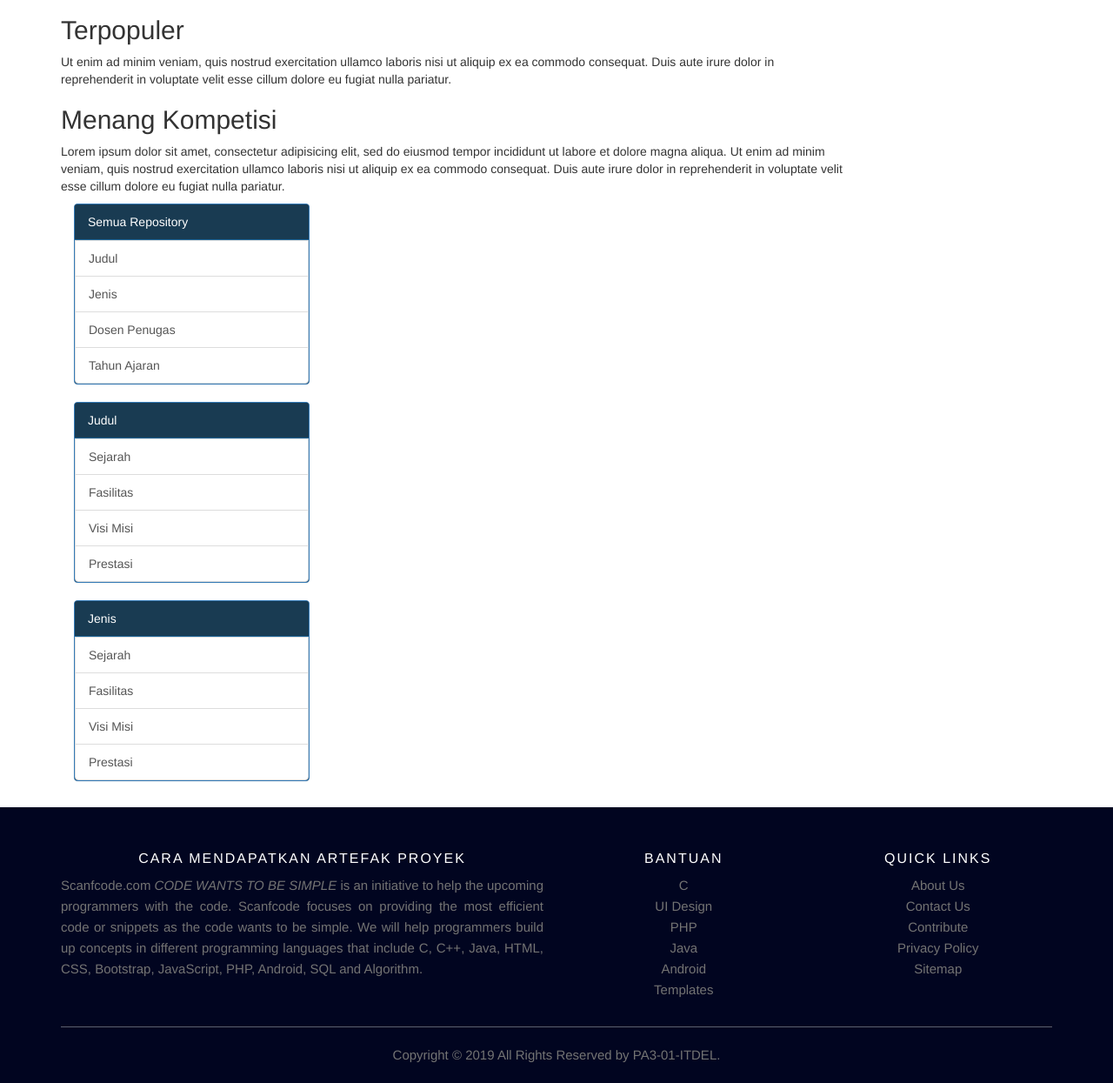
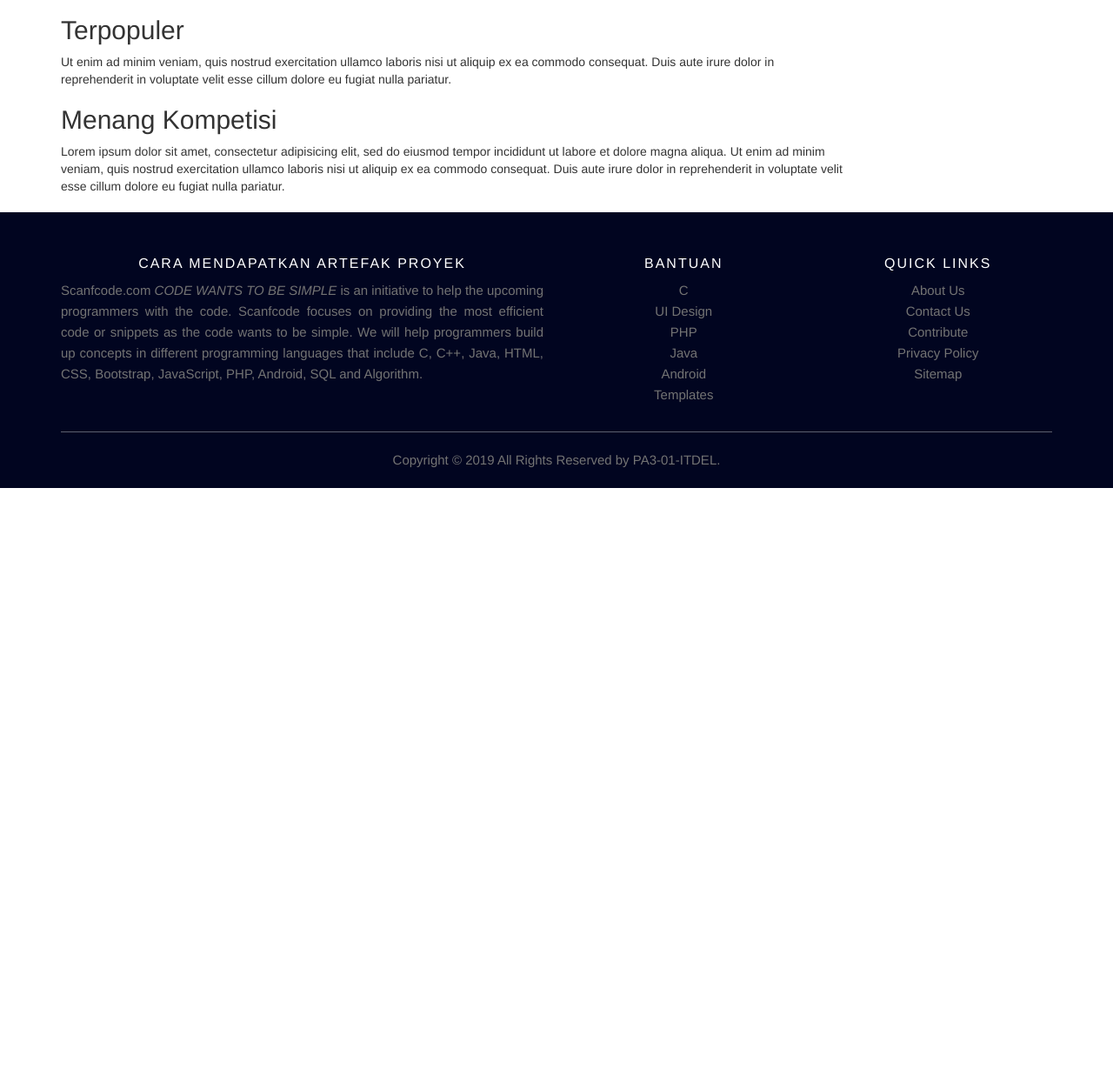
Before and after one commit to jhonsonsamueltua/sippm-del, a Yii app: template frontend/views/site/index.php in a window 1280 px wide. Shown: the part 918-2163 px from the top of the page at 87% size. After the commit the page ends 1479 px from the top, so only its background shows below. Run offline with PHP 8.4 and a stand-in for Yii, Linux system fonts and the light colour scheme; the template is opened without the code that fills it, so the values that code supplies are empty; some libraries are stand-ins or nearby versions.

Commit message:
Fix error when merging branch

```diff
--- a/frontend/views/site/index.php
+++ b/frontend/views/site/index.php
@@ -35,34 +35,4 @@ $css = ['css/site.css'];
         ex ea commodo consequat. Duis aute irure dolor in reprehenderit in voluptate velit esse cillum dolore eu
         fugiat nulla pariatur.</p>
     </div>
-
-    <div class="col-md-4">
-        <div class="panel panel-primary" style= "background-color:#193b52;">
-            <div class="panel-heading" style= "background-color:#193b52;">
-                <i class='fa fa-file-text-o fa-fw'></i> Semua Repository
-            </div>
-            <a href="sejarah.html" class="list-group-item">Judul</a>
-            <a href="fasilitas.html" class="list-group-item">Jenis</a>
-            <a href="visi.html" class="list-group-item">Dosen Penugas</a>
-            <a href="prestasi.html" class="list-group-item">Tahun Ajaran</a>
-        </div>
-        <div class="panel panel-primary" style= "background-color:#193b52;">
-            <div class="panel-heading" style= "background-color:#193b52;">
-                <i class='fa fa-file-text-o fa-fw'></i> Judul
-            </div>
-            <a href="sejarah.html" class="list-group-item">Sejarah</a>
-            <a href="fasilitas.html" class="list-group-item">Fasilitas</a>
-            <a href="visi.html" class="list-group-item">Visi Misi</a>
-            <a href="prestasi.html" class="list-group-item">Prestasi</a>
-        </div>
-        <div class="panel panel-primary" style= "background-color:#193b52;">
-            <div class="panel-heading" style= "background-color:#193b52;">
-                <i class='fa fa-file-text-o fa-fw'></i> Jenis
-            </div>
-            <a href="sejarah.html" class="list-group-item">Sejarah</a>
-            <a href="fasilitas.html" class="list-group-item">Fasilitas</a>
-            <a href="visi.html" class="list-group-item">Visi Misi</a>
-            <a href="prestasi.html" class="list-group-item">Prestasi</a>
-        </div>
-    </div>
 </div>
```
Also changed, not shown: 1 other file.
